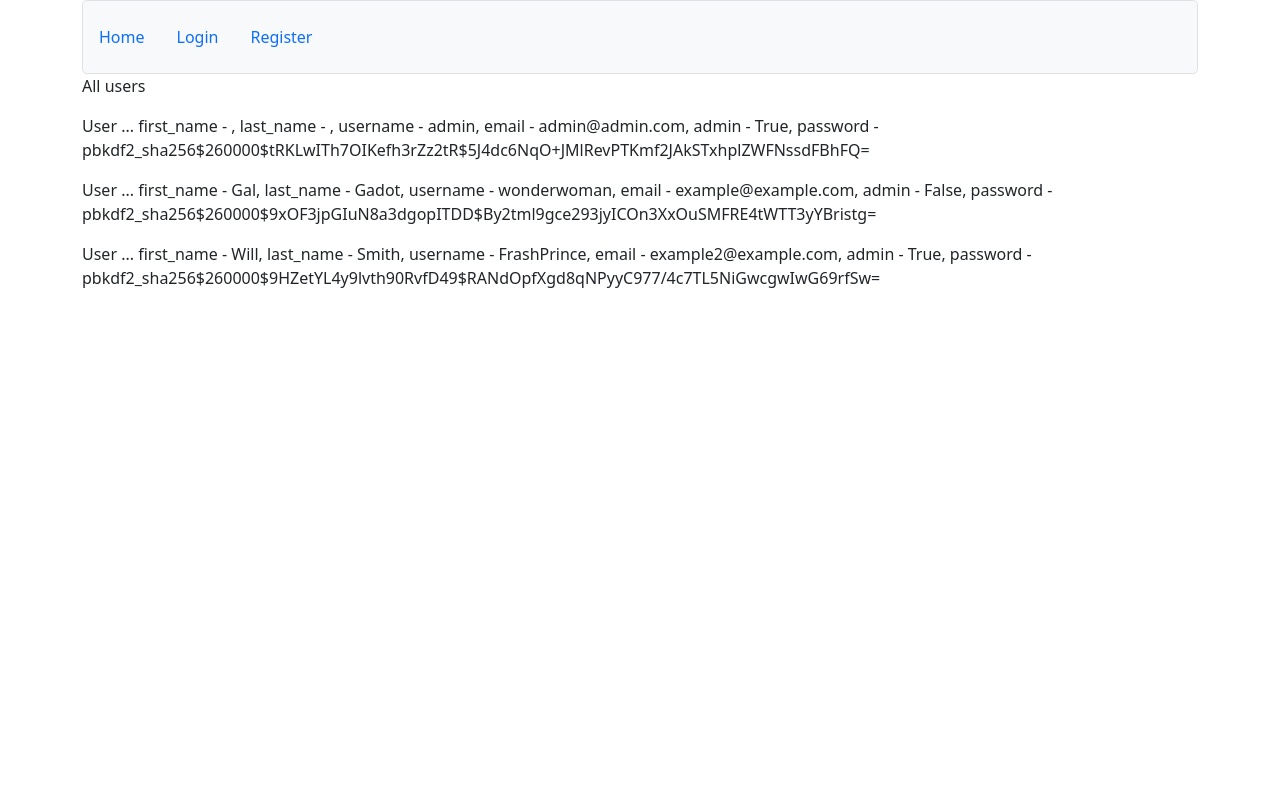
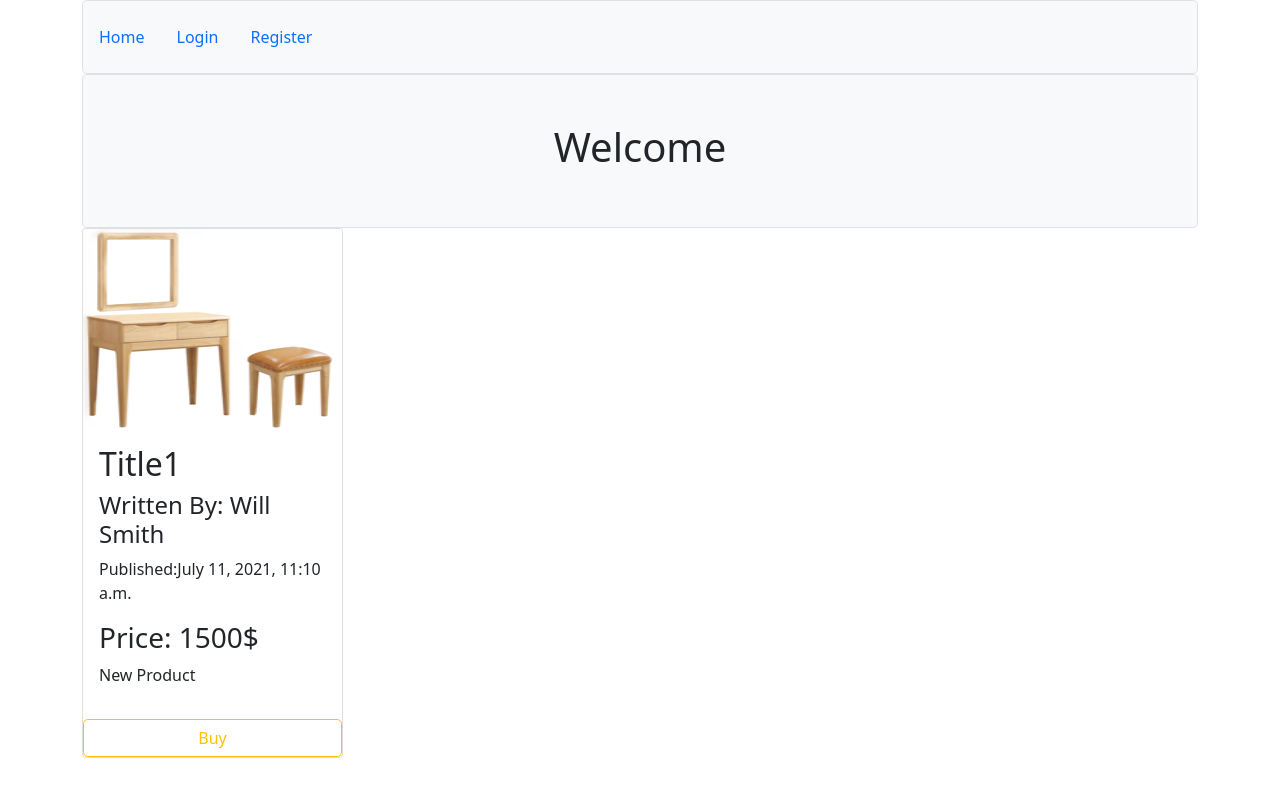
Before and after one commit to Hrach99-dev/django_site, a Django app: page / in a window 1280 px wide. Run offline with Django 3.2, Linux system fonts and the light colour scheme; data comes from the database, SQL or seed files in the repository; both versions use the stored data as it was after the commit.

Commit message:
mnacel e me qanim ban problem ka profile-i het kapvac e im jogelov modelneri het

```diff
--- a/new_site/new_site/urls.py
+++ b/new_site/new_site/urls.py
@@ -16,8 +16,13 @@ Including another URLconf
 from django.contrib import admin
 from django.urls import path, include
 
+
+from django.conf import settings
+from django.conf.urls.static import static
+
+
 urlpatterns = [
     path('admin/', admin.site.urls),
     path('', include('newapp.urls')),
 
-]
+] + static(settings.MEDIA_URL, document_root=settings.MEDIA_ROOT)
--- a/new_site/newapp/forms.py
+++ b/new_site/newapp/forms.py
@@ -23,5 +23,5 @@ class AddProduct(forms.Form):
     title = forms.CharField(label='Product name', required=True, widget=forms.TextInput(attrs={'class':'w-50 mt-3 border pt-2 pb-2 border-primary', 'placeholder':'Enter a product name'}))
     description = forms.CharField(label='Product description', required=True, widget=forms.TextInput(attrs={'class':'w-50 mt-3 border pt-2 pb-2 border-primary', 'placeholder':'Enter a product description'}))
     price = forms.CharField(label='Product price', required=True, widget=forms.TextInput(attrs={'class':'w-50 mt-3 border pt-2 pb-2 border-primary', 'placeholder':'Enter a product price'}))
-    # image = forms.ImageField(label='Product image', widget=forms.TextInput(attrs={'class':'w-50 mt-3 border pt-2 pb-2 border-primary', 'placeholder':'image'}))
+    image = forms.ImageField(required=True)
     published = forms.BooleanField(label='Published', required=True)
--- a/new_site/newapp/models.py
+++ b/new_site/newapp/models.py
@@ -30,15 +30,19 @@ from django.contrib.auth.models import User
 class Product(models.Model):
     title = models.CharField(max_length=64)
     description = models.TextField()
-    # image = models.ImageField(null=True, blank=True)
+    image = models.ImageField(upload_to='images/', blank=True)
+
     price = models.CharField(max_length=64)
-    timestamp = models.DateField(auto_now=True)
+    timestamp = models.DateTimeField(auto_now_add=True, blank=True)
+
     published = models.BooleanField()
     user = models.ForeignKey(User(id), on_delete=models.CASCADE)
 
     def __str__(self):
         return self.title
 
+
+
 class Buyer(models.Model):
     user_id = models.ForeignKey(User(id), on_delete=models.CASCADE)
-    product_id = models.ForeignKey(Product(id), on_delete=models.CASCADE)
+    product_id  = models.ForeignKey(Product(id), on_delete=models.CASCADE)
--- a/new_site/newapp/templates/base.html
+++ b/new_site/newapp/templates/base.html
@@ -17,9 +17,11 @@
                   <a class="text-decoration-none" href="{% url 'index' %}">Home</a>
                 </li>
                 {% if user.is_authenticated %}
-                  <li class="nav-link">
-                    <a class="text-decoration-none" href="{% url 'addprod' %}">Add Product</a>
-                  </li>
+                  {%  if user.is_staff == True %}
+                    <li class="nav-link">
+                      <a class="text-decoration-none" href="{% url 'addprod' %}">Add Product</a>
+                    </li>
+                  {% endif %}
                   <li class="nav-link">
                     <a class="text-decoration-none" href="{% url 'about' %}">AboutUs</a>
                   </li>
--- a/new_site/newapp/templates/index.html
+++ b/new_site/newapp/templates/index.html
@@ -4,8 +4,30 @@
 
 
 {% block content %}
-    <p>All users</p>
-    {% for user in users %}
-        <p>User ... first_name - {{user.first_name}}, last_name - {{user.last_name}}, username - {{user.username}}, email - {{user.email}}, admin - {{user.is_staff}}, password - {{user.password}}</p>
-    {% endfor %}
+
+    <div class="col">
+        <div class="h-100 p-5 bg-light border rounded-3 text-center">
+            <h1>Welcome</h1>
+        </div>
+    </div>
+
+    <div class="row">
+        {% for product in products%}
+            <div class="col-3">
+                <div class="card">
+                    <img src="media/{{product.image}}" class="card-img-top" height="200px">
+                    <div class="card-body">
+                        <h2>{{product.title}}</h2>
+                        <h4>Written By: {{product.user.first_name}} {{product.user.last_name}}</h4>
+                        <p>Published:{{product.timestamp}}</p>
+                        <h3>Price: {{product.price}}</h3>
+                        <p>{{product.description}}</p>
+                    </div>
+                    {% if not request.user.is_staff %}
+                        <a href="{% url 'buy_product' product.id %}" class="btn btn-outline-warning rounded-3 w-100">Buy</a>
+                    {% endif %}
+                </div>
+            </div>
+        {% endfor %}
+    </div>
 {% endblock %}
--- a/new_site/newapp/urls.py
+++ b/new_site/newapp/urls.py
@@ -1,6 +1,9 @@
 from django.urls import path
 from .views import *
 
+
+from django.conf import settings
+from django.conf.urls.static import static
 
 urlpatterns = [
     path('', index, name='index'),
@@ -10,5 +13,5 @@ urlpatterns = [
     path('profile', profile, name='profile'),
     path('logout', logout, name='logout'),
     path('addprod', addprod, name='addprod'),
-
+    path('buy/<int:product_id>', buy_product, name='buy_product')
 ]
--- a/new_site/newapp/views.py
+++ b/new_site/newapp/views.py
@@ -1,8 +1,6 @@
-from django.contrib.auth import hashers
 from .forms import AddProduct
 from django.shortcuts import render, redirect
-from .models import Product
-from datetime import date
+from .models import Buyer, Product
 
 from django.contrib import messages
 
@@ -12,7 +10,7 @@ from django.contrib.auth.models import User
 
 from django.contrib.auth.decorators import login_required
 
-from django.contrib.auth.hashers import check_password, make_password
+from django.contrib.auth.hashers import make_password
 
 
 
@@ -22,8 +20,8 @@ from django.contrib.auth.hashers import check_password, make_password
 
 
 def index(request):
-    users = User.objects.all()
-    return render(request, 'index.html', {'users':users})
+    products = Product.objects.filter(published=True).all()
+    return render(request, 'index.html', {'products':products})
 
 
 def about(request):
@@ -94,30 +92,57 @@ def logout(request):
 
 
 
+@login_required
+def profile(request):
+    user_id = request.user.id
+    all_item = Buyer.objects.filter(user=user_id)
 
-# @login_required
-def profile(request):
-    user_id = request.user
-
-    return render(request, 'profile.html', {'user_id':user_id})
+    return render(request, 'profile.html', {'all_item':all_item})
 
 
 
 
 
+@login_required
 def addprod(request):
-    form = AddProduct(request.POST)
+    form = AddProduct(request.POST, request.FILES)
     if form.is_valid():
-        prod = Product(
-            title=form.cleaned_data['title'],
-            description=form.cleaned_data['description'],
-            price=form.cleaned_data['price'],
-            timestamp= date.today().strftime("%m/%d/%y"), #<<<<----????
-            published=form.cleaned_data['published'],
+        if request.user.is_staff == True:
+            title=form.cleaned_data['title']
+            description=form.cleaned_data['description']
+            price=form.cleaned_data['price']
+            published=request.POST.get('published', False)
             user = request.user
-        )
-        prod.save()
+            image = form.cleaned_data['image']
 
-        return redirect('index')
+            if published == 'on':
+                published = True
+
+            if len(price) - 1 != '$':
+                price = price + '$'
+            else:
+                price = price
+
+
+            prod = Product(
+                title = title,
+                description = description,
+                image = image,
+                price = price,
+                published = published,
+                user = user,
+            )
+            prod.save()
+
+            return redirect('index')
 
     return render(request, 'addprod.html', {'form':form})
+
+
+@login_required
+def buy_product(request, product_id):
+    user_id = request.user.pk
+
+    buyer = Buyer(user=user_id, product=product_id)
+    buyer.save()
+    return redirect('profile')
```
Also changed, not shown: new_site/new_site/settings.py (+9 -1 lines), new_site/newapp/templates/addprod.html (+10 -3 lines), new_site/newapp/templates/profile.html (+16 -1 lines), new_site/db.sqlite3, new_site/media/images/default_product_image.png (added), new_site/media/images/example_WtgNeFH.png (added), new_site/newapp/migrations/0001_initial.py, new_site/newapp/migrations/0002_auto_20210711_1101.py (added).
